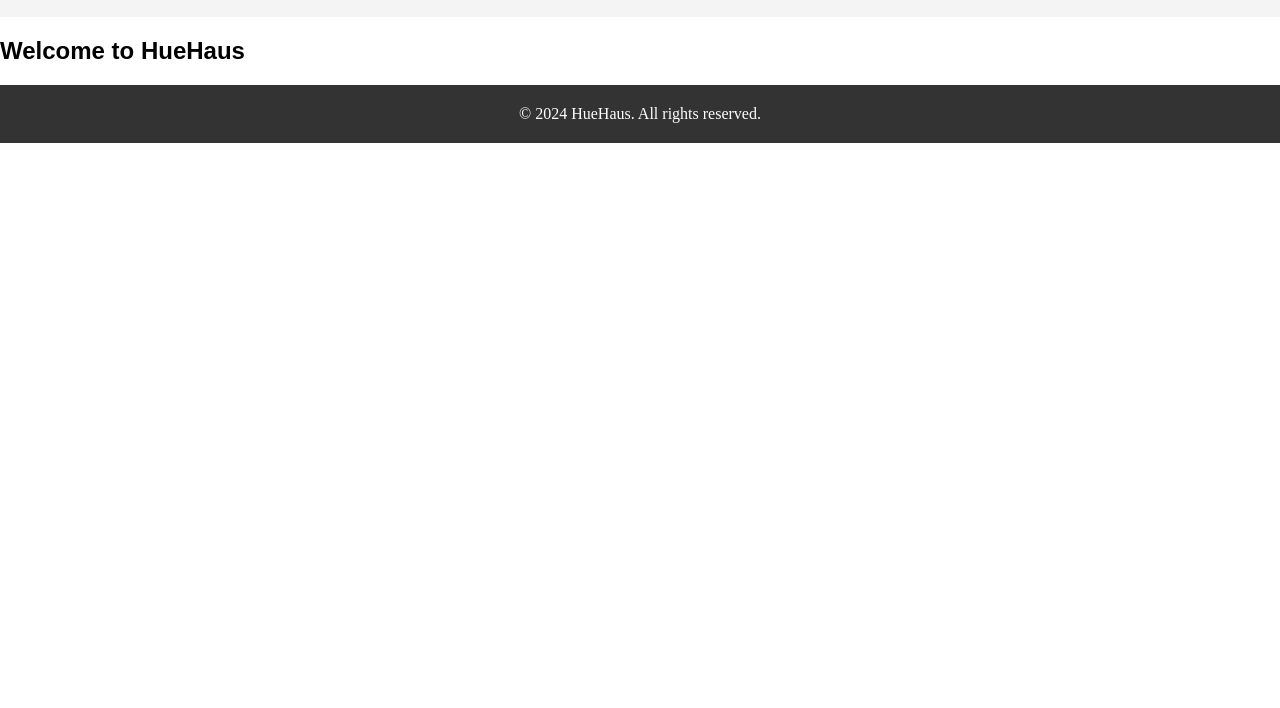
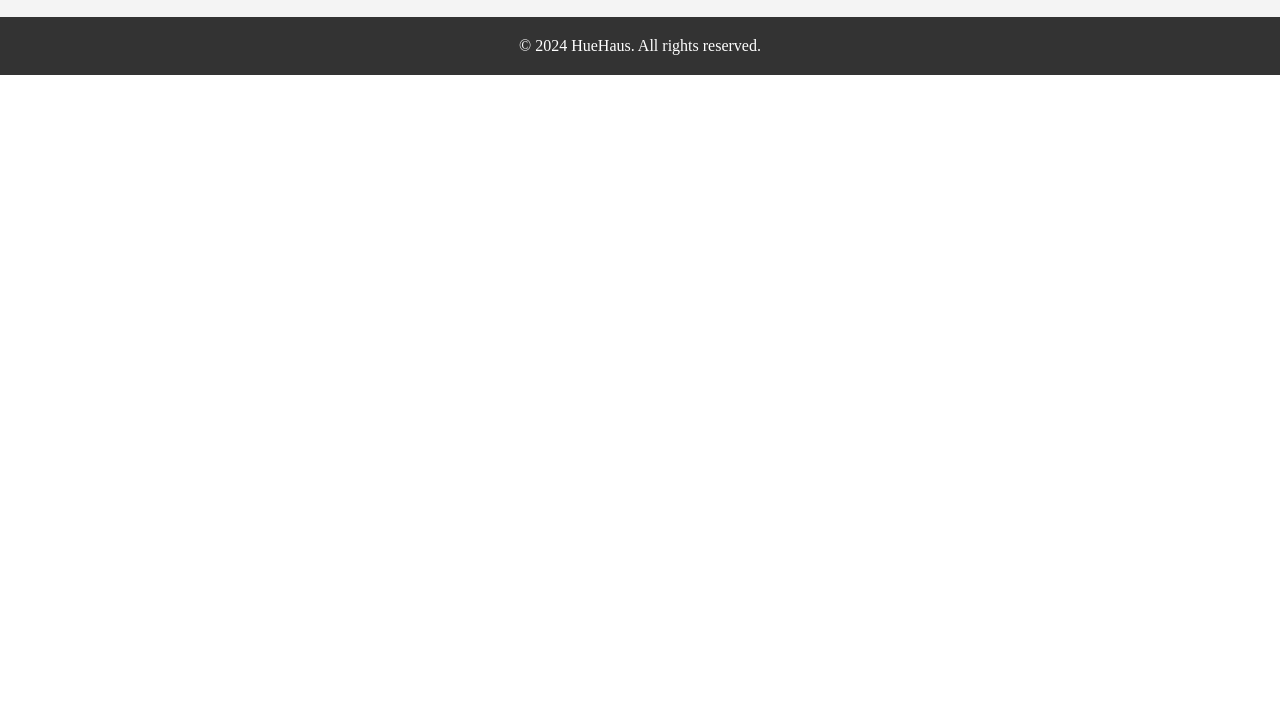
Before and after one commit to bookworm-ux/HueHaus, a plain HTML site: page index.html in a window 1280 px wide. Shown: the part 92-800 px from the top of the page. Drawn offline with Linux system fonts and the light colour scheme; a web font is replaced by a local one.

Commit message:
Update index.html

```diff
--- a/index.html
+++ b/index.html
@@ -75,9 +75,7 @@ footer {
         </nav>
     </header>
 
-    <div class="content">
-        <h2>Welcome to HueHaus</h2>
-    </div>
+
 
     <footer>
         &copy; 2024 HueHaus. All rights reserved.
```
